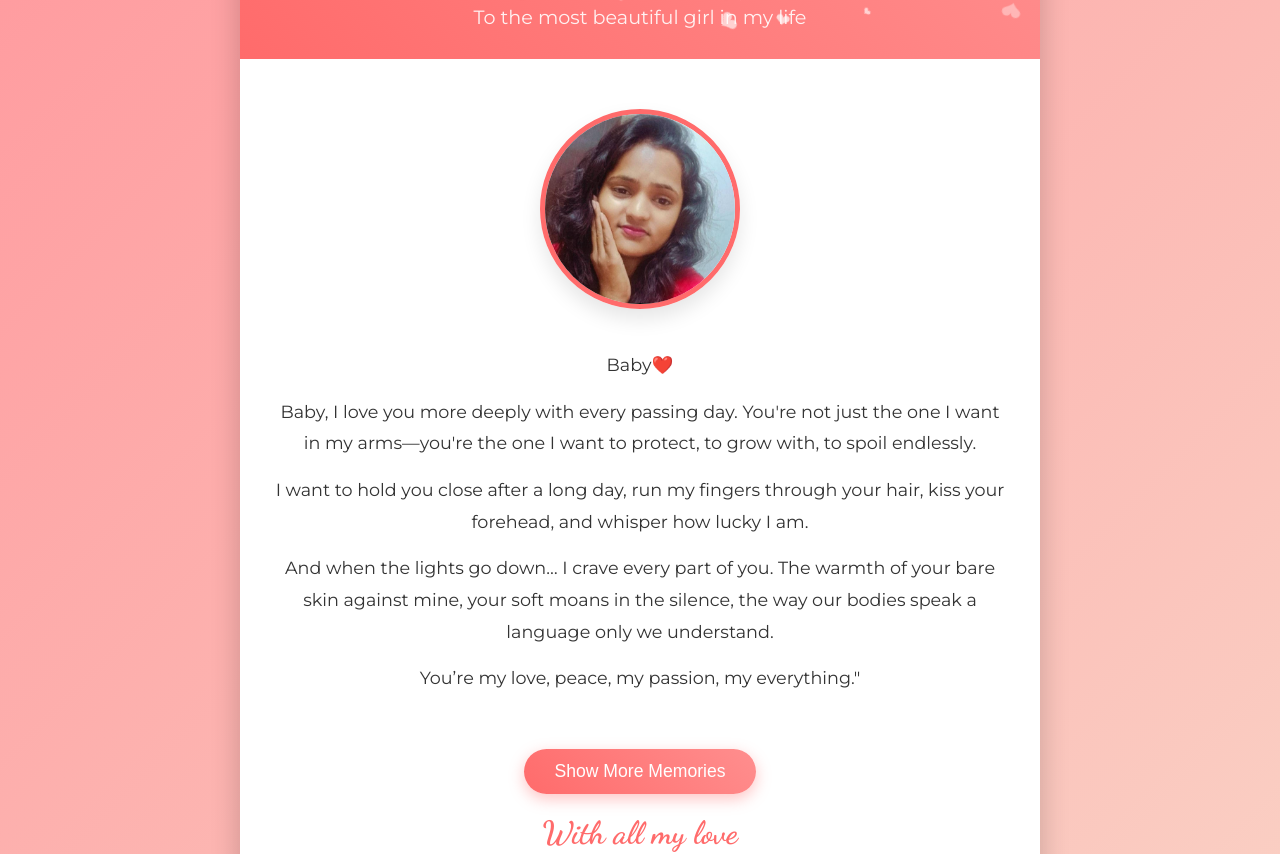
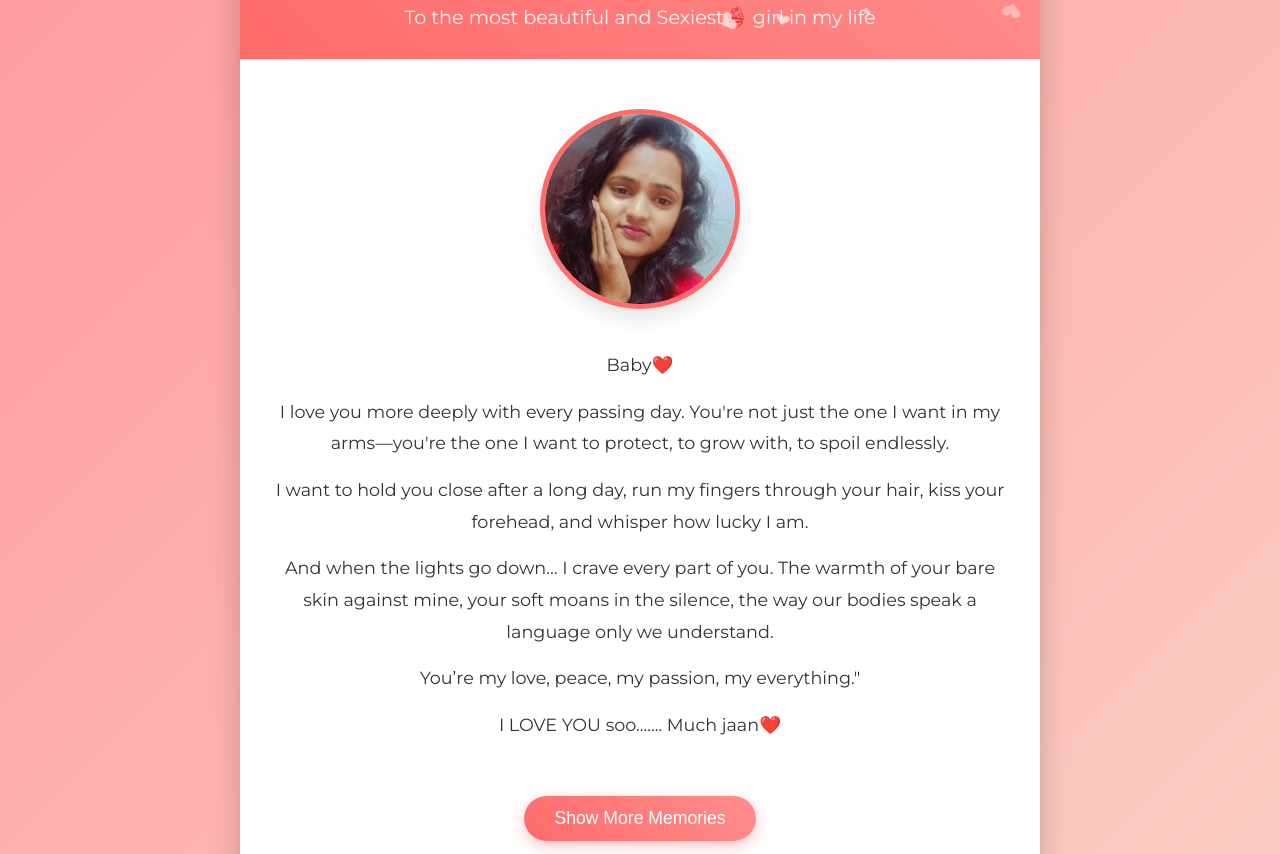
Before and after one commit to acpm1221/hbdpihu, a plain HTML site: page index.html in a window 1280 px wide. Shown: the part 113-967 px from the top of the page. Drawn offline with Linux system fonts and the light colour scheme.

Commit message:
Update index.html

```diff
--- a/index.html
+++ b/index.html
@@ -254,7 +254,7 @@
     <div class="header">
       <div class="hearts" id="hearts-container"></div>
       <h1>Happy Birthday Pihu!</h1>
-      <p>To the most beautiful girl in my life</p>
+      <p>To the most beautiful and Sexiest👙 girl in my life</p>
     </div>
 
     <div class="content">
@@ -264,10 +264,11 @@
 
       <div class="message">
         <p>Baby❤️</p>
-        <p>Baby, I love you more deeply with every passing day. You're not just the one I want in my arms—you're the one I want to protect, to grow with, to spoil endlessly.</p>
+        <p>I love you more deeply with every passing day. You're not just the one I want in my arms—you're the one I want to protect, to grow with, to spoil endlessly.</p>
         <p>I want to hold you close after a long day, run my fingers through your hair, kiss your forehead, and whisper how lucky I am. </p>
         <p>And when the lights go down… I crave every part of you. The warmth of your bare skin against mine, your soft moans in the silence, the way our bodies speak a language only we understand.</p>
         <p>You’re my love, peace, my passion, my everything."</p>
+        <p>I LOVE YOU soo....... Much jaan❤️</p>
       </div>
 
       <div class="photo-collage" id="photo-collage">
```
